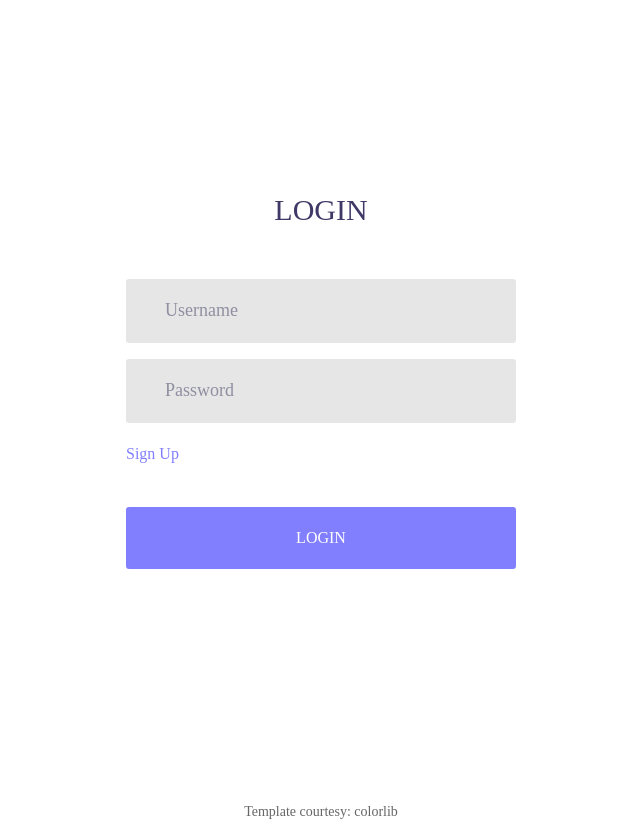
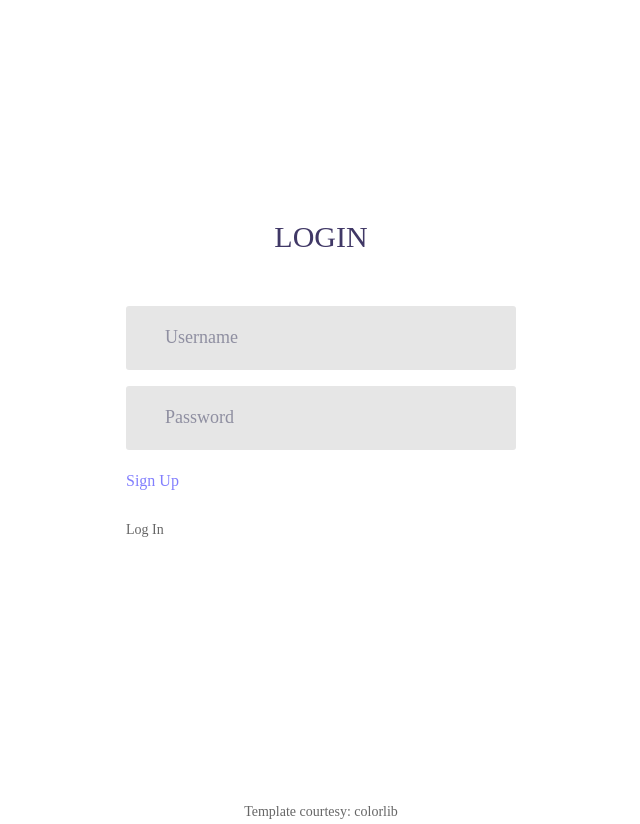
Before and after one commit to pete-buwembo/monopoly-masters, a Flask app: page /login/ in a window 1280 px wide. Shown: the whole page, without its empty margins (319-959 px from the left). Run offline with Flask 2, Linux system fonts and the light colour scheme; some libraries are stand-ins or nearby versions; some web fonts are replaced.

Commit message:
Update login.html
add the link of board.html into the Login button

```diff
--- a/templates/login.html
+++ b/templates/login.html
@@ -22,10 +22,7 @@
 							</a>
 						</div>
 					</div>
-					<div class="container-login100-form-btn m-t-17">
-						<button class="login100-form-btn">
-							Login
-						</button>
+					<div id="button"><a href="board.html">Log In</a></div>
 					</div>
 				</form>
 			</div>
```
